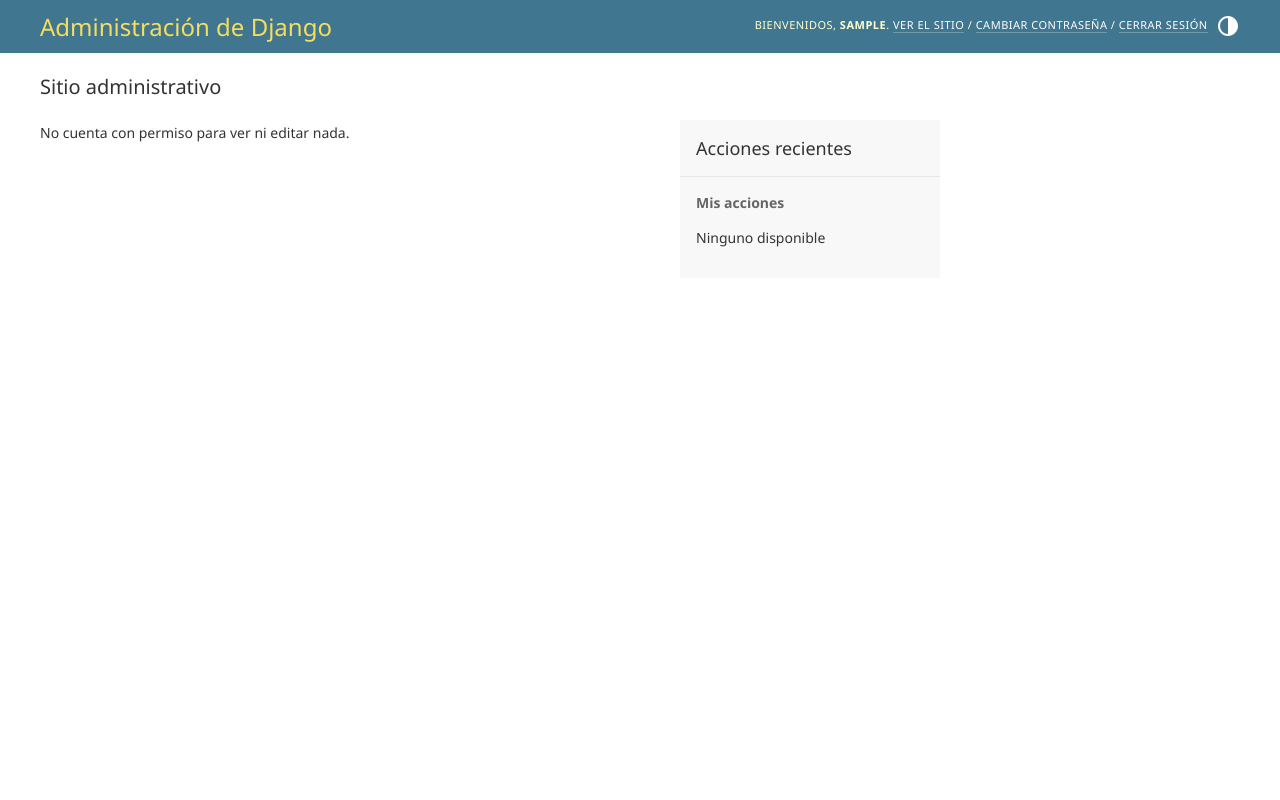
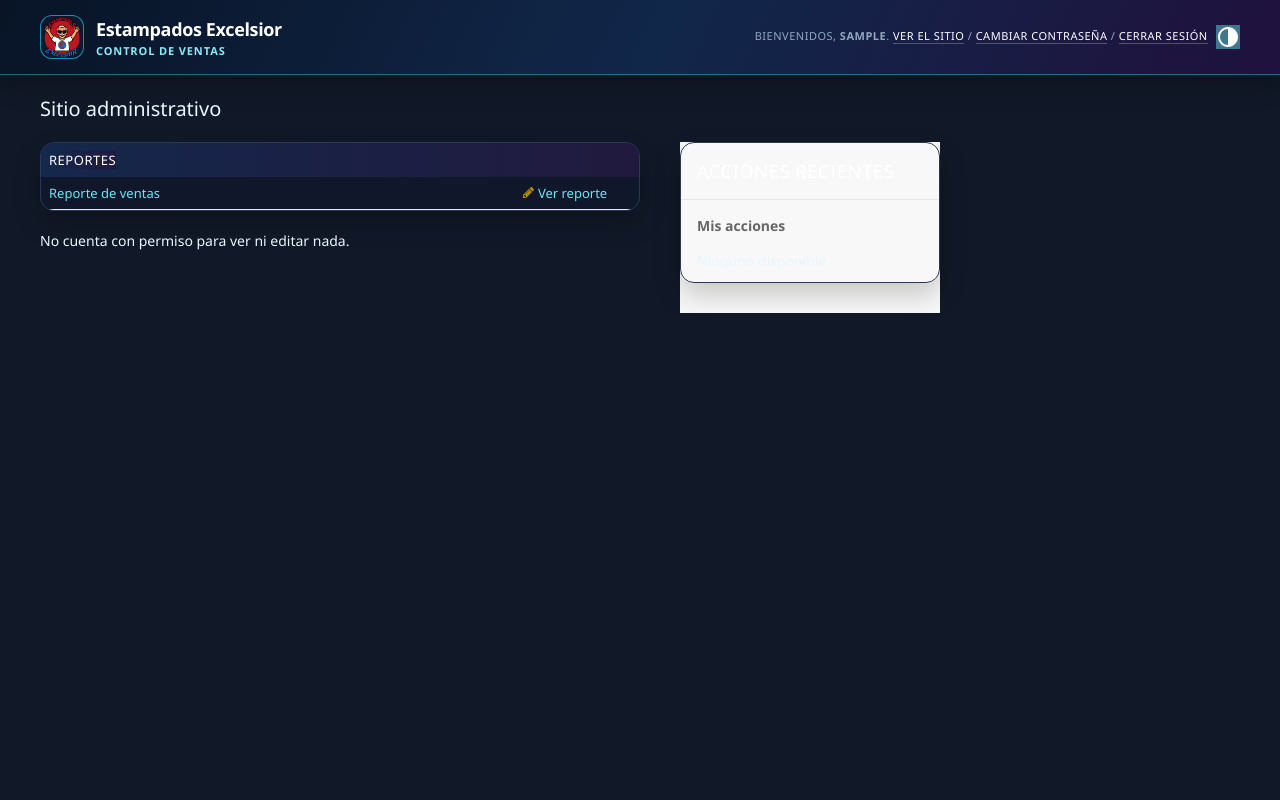
Before and after one commit to RodarkNess/Tienda-Disenio-Estampado-Rodrigo-CarrascoV1, a Django app: page /admin/ in a window 1280 px wide. Run offline with Django 5.2, Linux system fonts and the light colour scheme; the visitor is signed in with stand-in values (Sample User, id 1); data comes from the database, SQL or seed files in the repository; data that the repository does not hold is empty.

Commit message:
Branding Admin Y Reportes

```diff
--- /dev/null
+++ b/templates/admin/base_site.html
@@ -0,0 +1,19 @@
+{% extends "admin/base.html" %}
+{% load static %}
+
+{% block extrastyle %}
+{{ block.super }}
+<link rel="stylesheet" href="{% static 'ventas/admin.css' %}">
+{% endblock %}
+
+{% block branding %}
+<div id="site-name" class="brand-lockup">
+    <a href="{% url 'admin:index' %}" class="brand-link">
+        <img src="{% static 'ventas/logo-estampados.png' %}" alt="" class="brand-logo">
+        <span>
+            <strong>Estampados Excelsior</strong>
+            <small>Control de ventas</small>
+        </span>
+    </a>
+</div>
+{% endblock %}
--- /dev/null
+++ b/templates/admin/index.html
@@ -0,0 +1,47 @@
+{% extends "admin/base_site.html" %}
+{% load i18n static %}
+{% block extrastyle %}{{ block.super }}<link rel="stylesheet" href="{% static "admin/css/dashboard.css" %}">{% endblock %}
+{% block coltype %}colMS{% endblock %}
+{% block bodyclass %}{{ block.super }} dashboard{% endblock %}
+{% block nav-breadcrumbs %}{% endblock %}
+{% block nav-sidebar %}{% endblock %}
+
+{% block content %}
+<div id="content-main">
+    <div class="module" style="margin-bottom: 20px;">
+        <table>
+            <caption><a href="#" class="section">Reportes</a></caption>
+            <tbody>
+                <tr class="model-venta">
+                    <th scope="row"><a href="{% url 'admin_reporte_ventas' %}">Reporte de ventas</a></th>
+                    <td><a href="{% url 'admin_reporte_ventas' %}" class="changelink">Ver reporte</a></td>
+                    <td></td>
+                </tr>
+            </tbody>
+        </table>
+    </div>
+    {% include "admin/app_list.html" with app_list=app_list show_changelinks=True %}
+</div>
+{% endblock %}
+
+{% block sidebar %}
+<div id="content-related">
+    <div class="module" id="recent-actions-module">
+        <h2>{% translate 'Recent actions' %}</h2>
+        <h3>{% translate 'My actions' %}</h3>
+        {% load log %}
+        {% get_admin_log 10 as admin_log for_user user %}
+        {% if not admin_log %}
+        <p>{% translate 'None available' %}</p>
+        {% else %}
+        <ul class="actionlist">
+            {% for entry in admin_log %}
+            <li class="{% if entry.is_addition %}addlink{% endif %}{% if entry.is_change %}changelink{% endif %}{% if entry.is_deletion %}deletelink{% endif %}">
+                {% if entry.is_deletion or not entry.get_admin_url %}{{ entry.object_repr }}{% else %}<a href="{{ entry.get_admin_url }}">{{ entry.object_repr }}</a>{% endif %}
+            </li>
+            {% endfor %}
+        </ul>
+        {% endif %}
+    </div>
+</div>
+{% endblock %}
--- a/tienda_online/settings.py
+++ b/tienda_online/settings.py
@@ -116,7 +116,7 @@ ROOT_URLCONF = 'tienda_online.urls'
 TEMPLATES = [
     {
         'BACKEND': 'django.template.backends.django.DjangoTemplates',
-        'DIRS': [],
+        'DIRS': [BASE_DIR / "templates"],
         'APP_DIRS': True,
         'OPTIONS': {
             'context_processors': [
--- a/tienda_online/urls.py
+++ b/tienda_online/urls.py
@@ -2,10 +2,12 @@
 from django.contrib import admin
 from django.conf import settings
 from django.conf.urls.static import static
-from django.urls import path, include, path
+from django.urls import include, path
+from ventas import views
 
 # Configuración de URLs para la aplicación de la tienda online.
 urlpatterns = [
+    path("admin/reportes/ventas/", views.reporte_ventas, name="admin_reporte_ventas"),
     path("admin/", admin.site.urls),
     path("", include("ventas.urls")),
 ]
--- /dev/null
+++ b/ventas/static/ventas/admin.css
@@ -0,0 +1,174 @@
+:root {
+    --admin-ink: #e6f7ff;
+    --admin-muted: #91a8bd;
+    --admin-panel: #11182b;
+    --admin-panel-light: #18233b;
+    --admin-border: #263957;
+    --admin-cyan: #22d3ee;
+    --admin-purple: #d946ef;
+}
+
+/* El contenido conserva el tema oscuro original sin usar negro puro. */
+body {
+    background: #111827;
+    color: var(--admin-ink);
+}
+
+#header {
+    background: linear-gradient(115deg, #081426 0%, #11274a 52%, #20113e 100%);
+    border-bottom: 1px solid rgba(34, 211, 238, .45);
+    box-shadow: 0 8px 26px rgba(0, 0, 0, .28);
+}
+
+#branding {
+    display: flex;
+    align-items: center;
+    min-height: 54px;
+}
+
+.brand-link {
+    display: flex;
+    align-items: center;
+    gap: 12px;
+    color: white !important;
+    text-decoration: none;
+}
+
+.brand-link strong,
+.brand-link small {
+    display: block;
+}
+
+.brand-link strong {
+    font-size: 18px;
+    letter-spacing: -.02em;
+}
+
+.brand-link small {
+    margin-top: 2px;
+    color: #8be9f7;
+    font-size: 11px;
+    font-weight: 600;
+    letter-spacing: .08em;
+    text-transform: uppercase;
+}
+
+.brand-logo {
+    width: 42px;
+    height: 42px;
+    border: 1px solid rgba(34, 211, 238, .65);
+    border-radius: 12px;
+    object-fit: contain;
+    background: #0b1830;
+}
+
+#user-tools {
+    color: var(--admin-muted);
+}
+
+#user-tools a,
+#content a:link,
+#content a:visited {
+    color: #67e8f9;
+}
+
+#content,
+.dashboard #content {
+    max-width: 1440px;
+}
+
+.dashboard #content-main > .module,
+#content-main .module,
+#changelist-form,
+.module,
+#changelist-filter {
+    border: 1px solid var(--admin-border);
+    border-radius: 14px;
+    background: rgba(17, 24, 43, .94);
+    box-shadow: 0 12px 28px rgba(0, 0, 0, .2);
+    overflow: hidden;
+}
+
+.module h2,
+.module caption,
+.module caption a {
+    background: linear-gradient(90deg, #14284b, #21193e);
+    color: white !important;
+}
+
+.module caption,
+.module h2 {
+    font-size: 13px;
+    letter-spacing: .04em;
+    text-transform: uppercase;
+}
+
+table thead th,
+thead th {
+    background: #172642;
+}
+
+tr:nth-child(2n),
+tr:nth-child(2n+1) {
+    background: transparent;
+}
+
+tr:hover {
+    background: rgba(34, 211, 238, .07) !important;
+}
+
+input,
+textarea,
+select,
+.selector select {
+    border: 1px solid var(--admin-border);
+    border-radius: 8px;
+    background: #0b1326;
+    color: var(--admin-ink);
+}
+
+input:focus,
+textarea:focus,
+select:focus {
+    border-color: var(--admin-cyan);
+    box-shadow: 0 0 0 3px rgba(34, 211, 238, .16);
+    outline: 0;
+}
+
+.button,
+input[type="submit"],
+input[type="button"],
+.submit-row input {
+    border: 0;
+    border-radius: 8px;
+    background: var(--admin-cyan);
+    color: #06111f;
+    font-weight: 700;
+}
+
+.button:hover,
+input[type="submit"]:hover,
+input[type="button"]:hover {
+    background: #67e8f9;
+    color: #06111f;
+}
+
+.object-tools a {
+    border-radius: 8px;
+    background: var(--admin-purple);
+    font-weight: 700;
+}
+
+#changelist-filter h2 {
+    background: #172642;
+    color: white;
+}
+
+#changelist-filter li.selected a {
+    color: #67e8f9;
+    font-weight: 700;
+}
+
+.messagelist li {
+    border-radius: 8px;
+}
--- a/ventas/templates/admin/ventas/reporte_ventas.html
+++ b/ventas/templates/admin/ventas/reporte_ventas.html
@@ -2,6 +2,7 @@
 {% block title %}Reporte de ventas | {{ site_title }}{% endblock %}
 {% block content %}
 <h1>Reporte de ventas</h1>
+<p><a href="{% url 'admin:index' %}">Volver al panel de administración</a></p>
 <form method="get" class="module aligned" style="padding: 1rem; margin-bottom: 1.5rem;">
     <div class="form-row">
         <label for="desde">Desde:</label>
```
Also changed, not shown: ventas/admin.py (+36 -12 lines), ventas/forms.py (+10 -2 lines), README.md, 2 other files.
